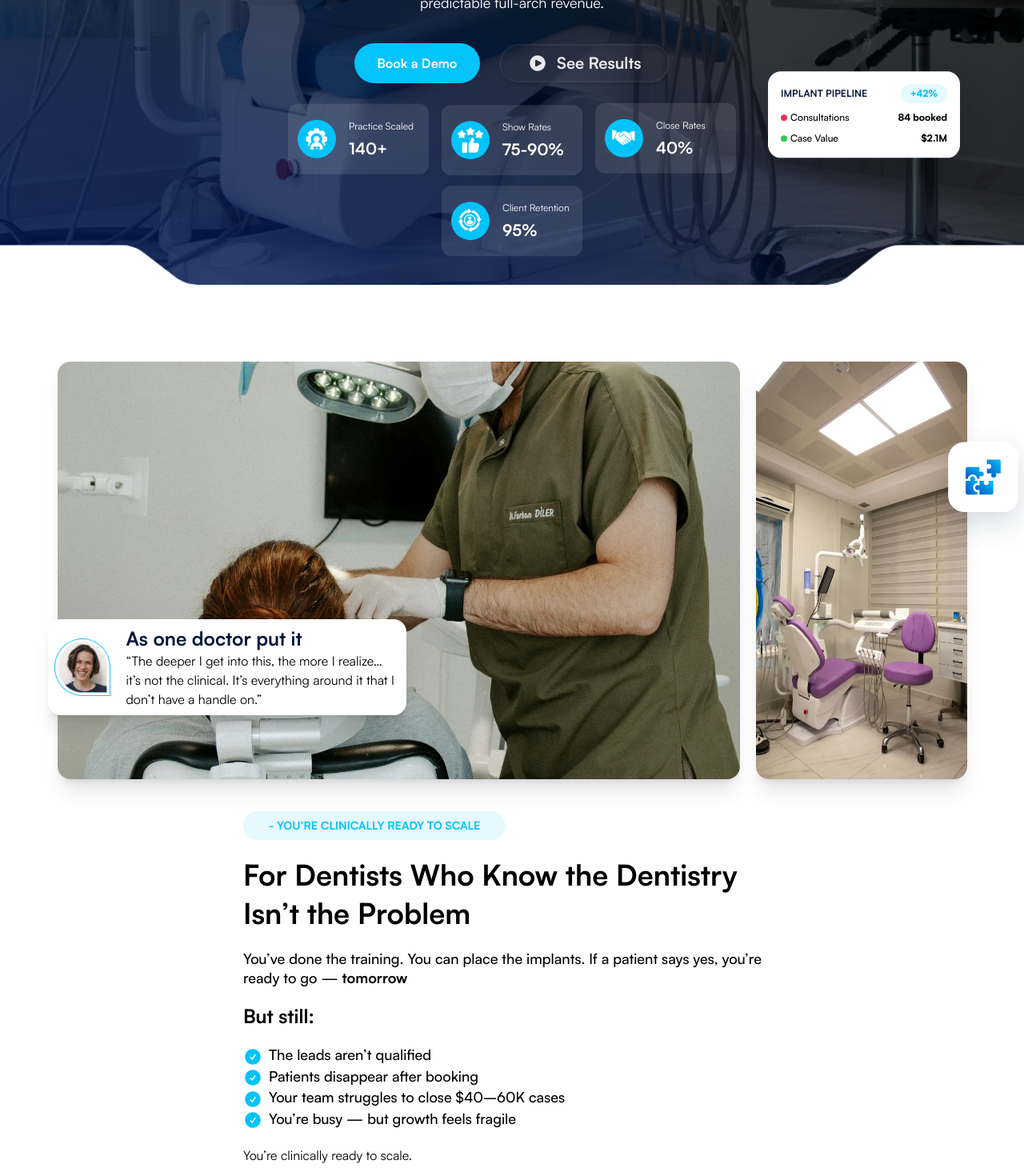
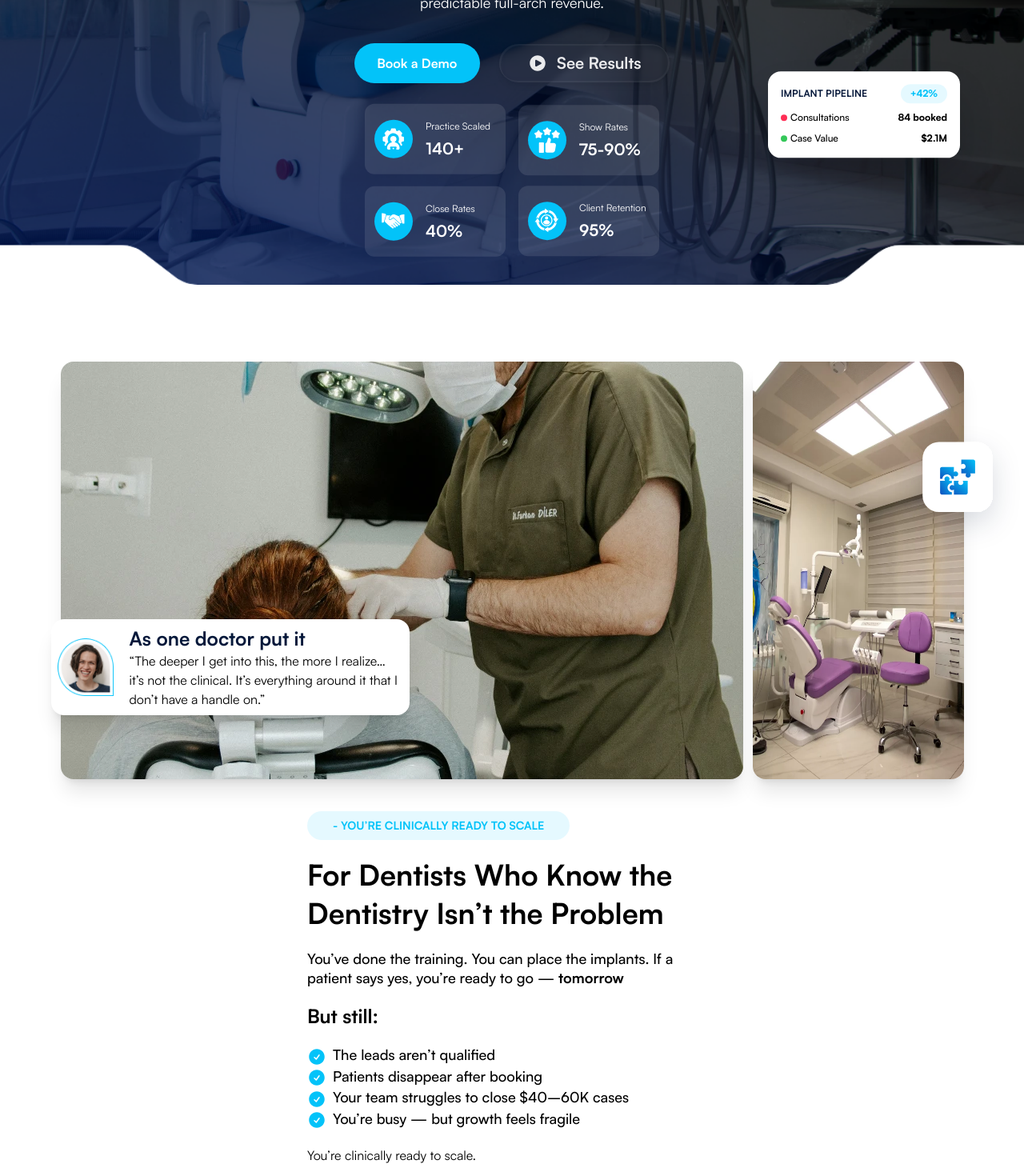
Before and after one commit to mdasif-me/tie, a Next.js app: page / in a window 1280 px wide. Shown: the part 600-2060 px from the top of the page at 80% size. Built offline with nearby package versions, Linux system fonts and the light colour scheme.

Commit message:
refactor: update spacing and layout properties across multiple components for improved responsiveness

```diff
--- a/app/container/about/about.tsx
+++ b/app/container/about/about.tsx
@@ -4,7 +4,7 @@ import Gallery from './gallery';
 export default function AboutPage() {
   return (
     <div
-      className='container mx-auto flex flex-wrap items-center justify-center gap-x-20 gap-y-10 lg:py-24 md:py-16 py-10 px-4 overflow-hidden'
+      className='container mx-auto flex flex-wrap items-center justify-center 2xl:gap-x-20 gap-x-10 gap-y-10 lg:py-24 md:py-16 py-10 px-4 overflow-hidden'
       data-section='about'
     >
       <Gallery />
--- a/app/container/about/content.tsx
+++ b/app/container/about/content.tsx
@@ -5,7 +5,7 @@ import { memo } from 'react';
 const Content = memo(function Content() {
   return (
     <div
-      className='lg:space-y-5 md:space-y-3 space-y-2 max-w-2xl'
+      className='lg:space-y-5 md:space-y-3 space-y-2 2xl:max-w-2xl max-w-lg'
       data-animate='copy'
     >
       <Badge
--- a/app/container/about/gallery.tsx
+++ b/app/container/about/gallery.tsx
@@ -4,7 +4,7 @@ import { memo } from 'react';
 const Gallery = memo(function Gallery() {
   return (
     <div className='relative' data-animate='media'>
-      <div className='flex gap-5 md:h-full max-h-[522px]'>
+      <div className='flex 2xl:gap-5 gap-3 md:h-full max-h-[522px]'>
         <Image
           draggable={false}
           src='/dentist-doctor.webp'
@@ -37,7 +37,7 @@ const Gallery = memo(function Gallery() {
         height={156}
         loading='eager'
         sizes='(max-width: 768px) 100vw, 156px'
-        className='absolute top-20 md:-right-5 right-0 translate-x-1/2 z-50'
+        className='absolute top-20 xl:right-2 md:-right-5 right-0 translate-x-1/2 z-50'
         quality={85}
         data-animate='card'
       />
--- a/app/container/faq/faq-accordion.tsx
+++ b/app/container/faq/faq-accordion.tsx
@@ -32,7 +32,7 @@ const FaqAccordion = memo(function FaqAccordion({
               aria-controls={panelId}
               className='flex w-full items-start justify-between gap-4 text-left cursor-pointer'
             >
-              <span className='text-secondary lg:text-[2rem] md:text-[1.55rem] text-[1.2rem] font-semibold leading-tight'>
+              <span className='text-secondary 2xl:text-[2rem] md:text-[1.55rem] text-[1.2rem] font-semibold leading-tight'>
                 {item.question}
               </span>
               <ChevronDownIcon
--- a/app/container/hero.tsx
+++ b/app/container/hero.tsx
@@ -66,10 +66,10 @@ export default function Hero() {
         </LiquidButton>
       </div>
       <div
-        className='absolute bottom-8 left-1/2 -translate-x-1/2 md:w-fit w-full'
+        className='absolute bottom-8 left-1/2 -translate-x-1/2 sm:w-fit w-9/12'
         data-animate='hero-stats'
       >
-        <div className='flex flex-wrap items-center justify-center gap-4'>
+        <div className='grid 2xl:grid-cols-4 grid-cols-2 gap-4 justify-center items-center'>
           {states.map((state, idx) => (
             <StatesCard key={idx} {...state} />
           ))}
--- a/app/container/states-card.tsx
+++ b/app/container/states-card.tsx
@@ -4,7 +4,7 @@ import { IStatesCard } from '../constants';
 export default function StatesCard({ name, value, icon }: IStatesCard) {
   return (
     <div
-      className='bg-white/10 rounded-xl sm:px-3 px-2 sm:py-4 py-1 text-white flex items-center gap-4 flex-wrap sm:w-44 w-fit'
+      className='bg-white/10 rounded-xl sm:px-3 px-2 sm:py-4 py-1 text-white flex items-center gap-4 flex-wrap sm:w-44 w-28'
       data-animate='hero-state-card'
       data-hover='lift'
     >
--- a/app/container/studies/studies.tsx
+++ b/app/container/studies/studies.tsx
@@ -6,7 +6,7 @@ import StudiesCard from './studies-card';
 const Studies = memo(function Studies() {
   return (
     <div className='bg-secondary' data-section='studies'>
-      <div className='container mx-auto lg:py-20 md:py-14 py-10 lg:px-20 p-4'>
+      <div className='container mx-auto 2xl:py-20 md:py-14 py-10 2xl:px-20 p-4'>
         <div className='flex justify-center items-center'>
           <article className='text-white text-center space-y-4'>
             <div data-animate='heading'>
--- a/app/container/targeting/content.tsx
+++ b/app/container/targeting/content.tsx
@@ -5,7 +5,7 @@ import { memo } from 'react';
 const Content = memo(function Content() {
   return (
     <div data-animate='copy'>
-      <div className='lg:space-y-5 md:space-y-3 space-y-2 max-w-xl'>
+      <div className='lg:space-y-5 md:space-y-3 space-y-2 2xl:max-w-2xl max-w-lg'>
         <div data-animate='item'>
           <Badge
             className='md:font-bold! text-sm! py-2! md:px-8! uppercase!'
--- a/app/container/targeting/photo.tsx
+++ b/app/container/targeting/photo.tsx
@@ -5,14 +5,14 @@ import { memo } from 'react';
 const Photo = memo(function Photo() {
   return (
     <div className='relative' data-animate='media'>
-      <div className='flex gap-8'>
+      <div>
         <Image
           draggable={false}
           src='/targeting-person.svg'
           alt='Person representing dental solutions'
           width={322}
           height={522}
-          className='w-full object-cntain'
+          className='w-full object-contain'
           priority
           loading='eager'
           quality={85}
--- a/app/container/targeting/targeting.tsx
+++ b/app/container/targeting/targeting.tsx
@@ -5,7 +5,7 @@ import Photo from './photo';
 const Targeting = memo(function Targeting() {
   return (
     <div
-      className='container mx-auto flex flex-wrap items-center justify-center gap-x-20 gap-y-10 lg:py-24 md:py-16 py-10 px-4 overflow-hidden'
+      className='container mx-auto flex flex-wrap items-center justify-center 2xl:gap-x-20 gap-x-10 gap-y-10 lg:py-24 md:py-16 py-10 px-4 overflow-hidden'
       data-section='targeting'
     >
       <Content />
```
